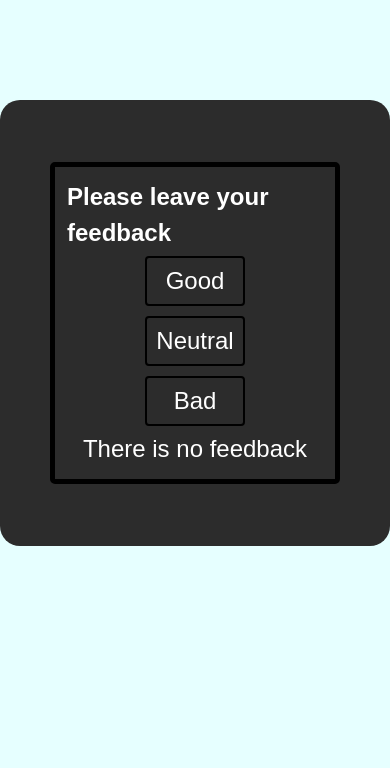
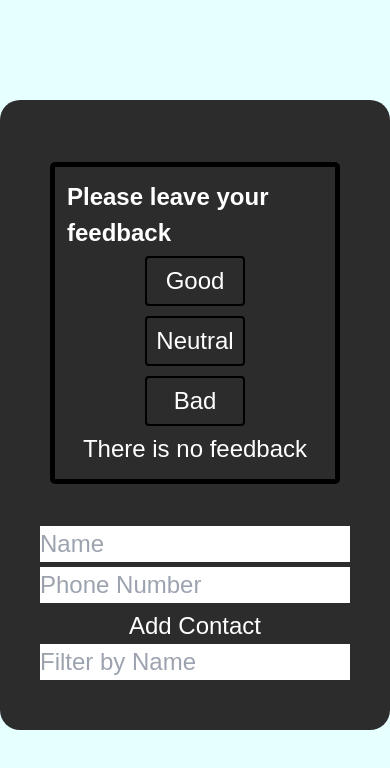
Before and after one commit to ChewBaccaYeti/React, a React (Create React App) app: page / in a window 390 px wide. Shown: the top 768 px of the page. Built offline with nearby package versions, Linux system fonts and the light colour scheme.

Commit message:
Phonebook and filter for him

```diff
--- a/src/App/App.jsx
+++ b/src/App/App.jsx
@@ -1,5 +1,6 @@
 import React, { Component } from 'react';
-import Options from 'Components/Feedback/Options/Options';
+import Feedback from 'Components/Feedback/Feedback';
+import Phonebook from 'Components/Phonebook/Phonebook';
 import Container from 'Components/Layout/Container/Container.styled';
 import { GlobalStyle } from 'utils/GlobalStyle';
 
@@ -7,7 +8,8 @@ class App extends Component {
   render() {
     return (
       <Container>
-        <Options />
+        <Feedback />
+        <Phonebook />
         <GlobalStyle />
       </Container>
     );
--- a/src/Components/Feedback/Options/Options.jsx
+++ b/src/Components/Feedback/Feedback.jsx
@@ -1,8 +1,8 @@
 import React, { Component } from 'react';
-import { Container } from './Options.styled';
+import { Container } from './Feedback.styled';
 import FeedbackButton from 'Components/Feedback/Buttons/Buttons';
 
-class Options extends Component {
+class Feedback extends Component {
   state = {
     good: 0,
     neutral: 0,
@@ -21,4 +21,4 @@ class Options extends Component {
   }
 }
 
-export default Options;
+export default Feedback;
--- a/src/Components/Feedback/Options/index.js
+++ /dev/null
@@ -1 +0,0 @@
-export { default } from './Options';
--- /dev/null
+++ b/src/Components/Phonebook/Phonebook.jsx
@@ -0,0 +1,134 @@
+import React, { Component } from 'react';
+import PhonebookField from './Phonebook.styled';
+import PhonebookFilter from './PhonebookFilter';
+import PopUp from './PopUp/PopUp';
+
+export class Phonebook extends Component {
+  state = {
+    contacts: [],
+    name: '',
+    phoneNumber: '',
+    filterName: '',
+    isDuplicateAlertVisible: false,
+  };
+
+  handleNameChange = event => {
+    this.setState({ name: event.target.value });
+  };
+
+  handlePhoneChange = event => {
+    this.setState({ phoneNumber: event.target.value });
+  };
+
+  handleFilterChange = event => {
+    this.setState({ filterName: event.target.value });
+  };
+
+  addContact = () => {
+    const { name, phoneNumber, contacts } = this.state;
+    const contactExists = contacts.some(
+      contact =>
+        contact.name.toLowerCase() === name.toLowerCase() ||
+        contact.phoneNumber === phoneNumber
+    );
+    // if (!contactExists && name && phoneNumber) {
+    //   const newContact = { name, phoneNumber };
+    //   this.setState({
+    //     contacts: [...contacts, newContact],
+    //     name: '',
+    //     phoneNumber: '',
+    //     isDuplicateAlertVisible: false,
+    //   });
+    // }
+    // Мені подобається цей метод фільтрацій існуючих контактів, тож я не буду видаляти його. Дуже практично якщо не потрібно повідомлення.
+
+    if (contactExists) {
+      this.setState({ isDuplicateAlertVisible: true });
+    } else if (name && phoneNumber) {
+      const newContact = { name, phoneNumber };
+      this.setState({
+        contacts: [...contacts, newContact],
+        name: '',
+        phoneNumber: '',
+        isDuplicateAlertVisible: false,
+      });
+    }
+    // А цей метод виводить повідомлення з попередженням що контакт вже існує
+
+    if (contactExists) {
+      window.alert('This contact already exists!');
+    } else if (name && phoneNumber) {
+      const newContact = { name, phoneNumber };
+      this.setState({
+        contacts: [...contacts, newContact],
+        name: '',
+        phoneNumber: '',
+      });
+    }
+    // Це виклик стандартного повідомлення браузера. Скучно.
+  };
+
+  closeDuplicateAlert = () => {
+    this.setState({ isDuplicateAlertVisible: false });
+  };
+
+  removeContact = index => {
+    const { contacts } = this.state;
+    const updatedContacts = contacts.filter((_, i) => i !== index);
+    this.setState({ contacts: updatedContacts });
+  };
+
+  render() {
+    const { contacts, name, phoneNumber, filterName, isDuplicateAlertVisible } =
+      this.state;
+
+    return (
+      <div>
+        <PhonebookField>
+          <input
+            type="text"
+            name="name"
+            value={name}
+            onChange={this.handleNameChange}
+            pattern="^[a-zA-Zа-яА-Я]+(([' -][a-zA-Zа-яА-Я ])?[a-zA-Zа-яА-Я]*)*$"
+            title="Name may contain only letters, apostrophe, dash and spaces. For example Adrian, Jacob Mercer, Charles de Batz de Castelmore d'Artagnan"
+            required
+            placeholder="Name"
+          />
+          <input
+            type="tel"
+            name="phoneNumber"
+            value={phoneNumber}
+            onChange={this.handlePhoneChange}
+            pattern="[0-9]{10}"
+            title="Phone number must be 10 digits"
+            required
+            placeholder="Phone Number"
+          />
+          <button onClick={this.addContact}>Add Contact</button>
+        </PhonebookField>
+        <ul>
+          {contacts.map((contact, index) => (
+            <li key={index}>
+              {contact.name} - {contact.phoneNumber}
+              <button onClick={() => this.removeContact(index)}>Remove</button>
+            </li>
+          ))}
+        </ul>
+        <PhonebookFilter
+          filterName={filterName}
+          handleFilterChange={this.handleFilterChange}
+          contacts={contacts}
+        />
+        {isDuplicateAlertVisible && (
+          <PopUp
+            message="This contact is already exist, you just saw standard aler message from browser. Lebovski was here."
+            onClose={this.closeDuplicateAlert}
+          />
+        )}
+      </div>
+    );
+  }
+}
+
+export default Phonebook;
--- /dev/null
+++ b/src/Components/Phonebook/Phonebook.styled.jsx
@@ -0,0 +1,12 @@
+import styled from 'styled-components';
+
+export const PhonebookField = styled.div`
+  display: flex;
+  flex-direction: column;
+  justify-content: center;
+  align-items: center;
+
+  gap: 5px;
+`;
+
+export default PhonebookField;
--- /dev/null
+++ b/src/Components/Phonebook/PhonebookFilter.js
@@ -0,0 +1,28 @@
+import React from 'react';
+
+const PhonebookFilter = ({ filterName, handleFilterChange, contacts }) => {
+  const filteredContacts = contacts.filter(contact =>
+    contact.name.toLowerCase().includes(filterName.toLowerCase())
+  );
+
+  return (
+    <div>
+      <input
+        type="text"
+        name="filterName"
+        value={filterName}
+        onChange={handleFilterChange}
+        placeholder="Filter by Name"
+      />
+      <ul>
+        {filteredContacts.map((contact, index) => (
+          <li key={index}>
+            {contact.name} - {contact.phoneNumber}
+          </li>
+        ))}
+      </ul>
+    </div>
+  );
+};
+
+export default PhonebookFilter;
--- /dev/null
+++ b/src/Components/Phonebook/PopUp/PopUp.js
@@ -0,0 +1,16 @@
+import React from 'react';
+import css from './PopUp.module.css';
+
+const PopUp = ({ message, onClose }) => {
+  //   let message = 'This contact is already exist, you just saw standard aler message from browser. Lebovski was here.';
+  return (
+    <div className={css['alert-popup']}>
+      <div className={css['alert-content']}>
+        <p>{message}</p>
+        <button onClick={onClose}>Close</button>
+      </div>
+    </div>
+  );
+};
+
+export default PopUp;
--- /dev/null
+++ b/src/Components/Phonebook/PopUp/PopUp.module.css
@@ -0,0 +1,22 @@
+.alert-popup {
+    position: fixed;
+    top: 0;
+    left: 0;
+    width: 100%;
+    height: 100%;
+    background-color: rgba(0, 0, 0, 0.5);
+    display: flex;
+    justify-content: center;
+    align-items: center;
+  }
+
+  .alert-content {
+    background-color: white;
+    padding: 20px;
+    border-radius: 5px;
+    box-shadow: 0 2px 4px rgba(0, 0, 0, 0.2);
+  }
+
+  .alert-content button {
+    margin-top: 10px;
+  }
```
Also changed, not shown: src/Components/Feedback/Feedback.styled.jsx (renamed from src/Components/Feedback/Options/Options.styled.jsx).
